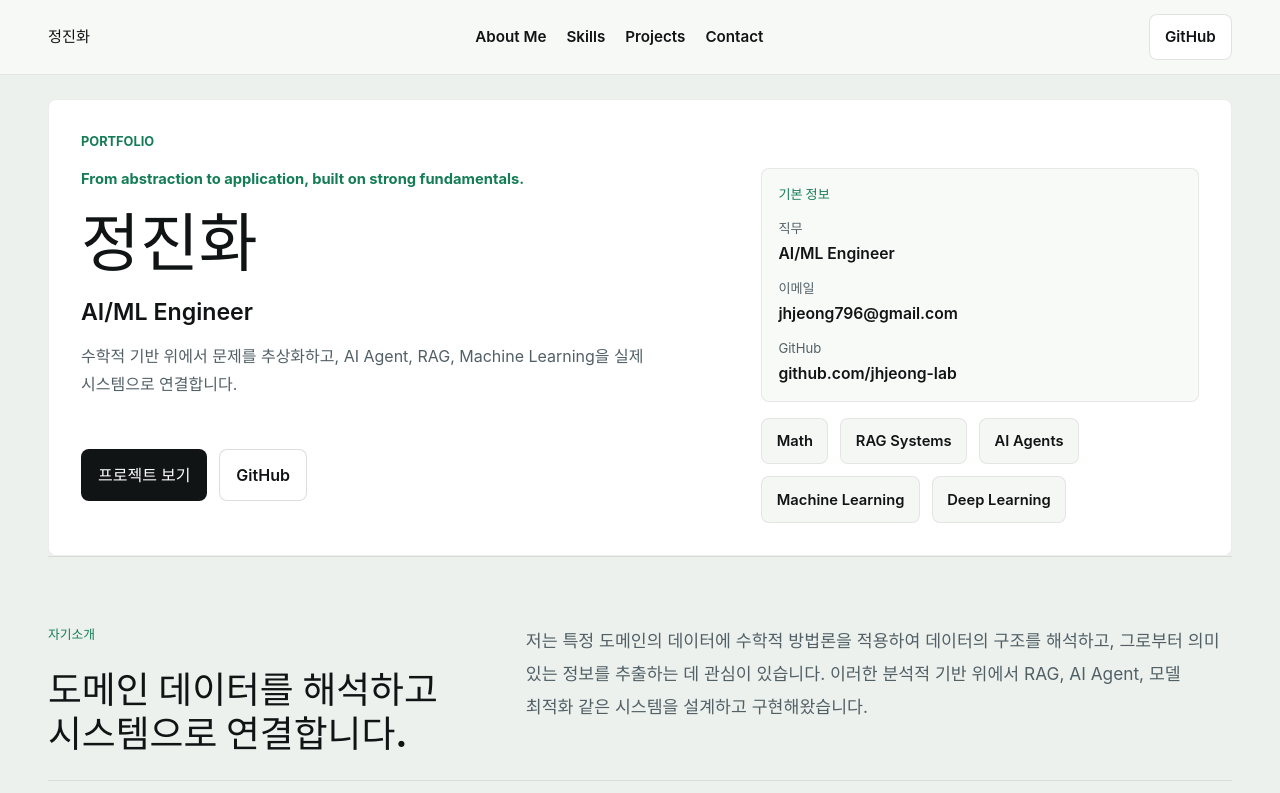
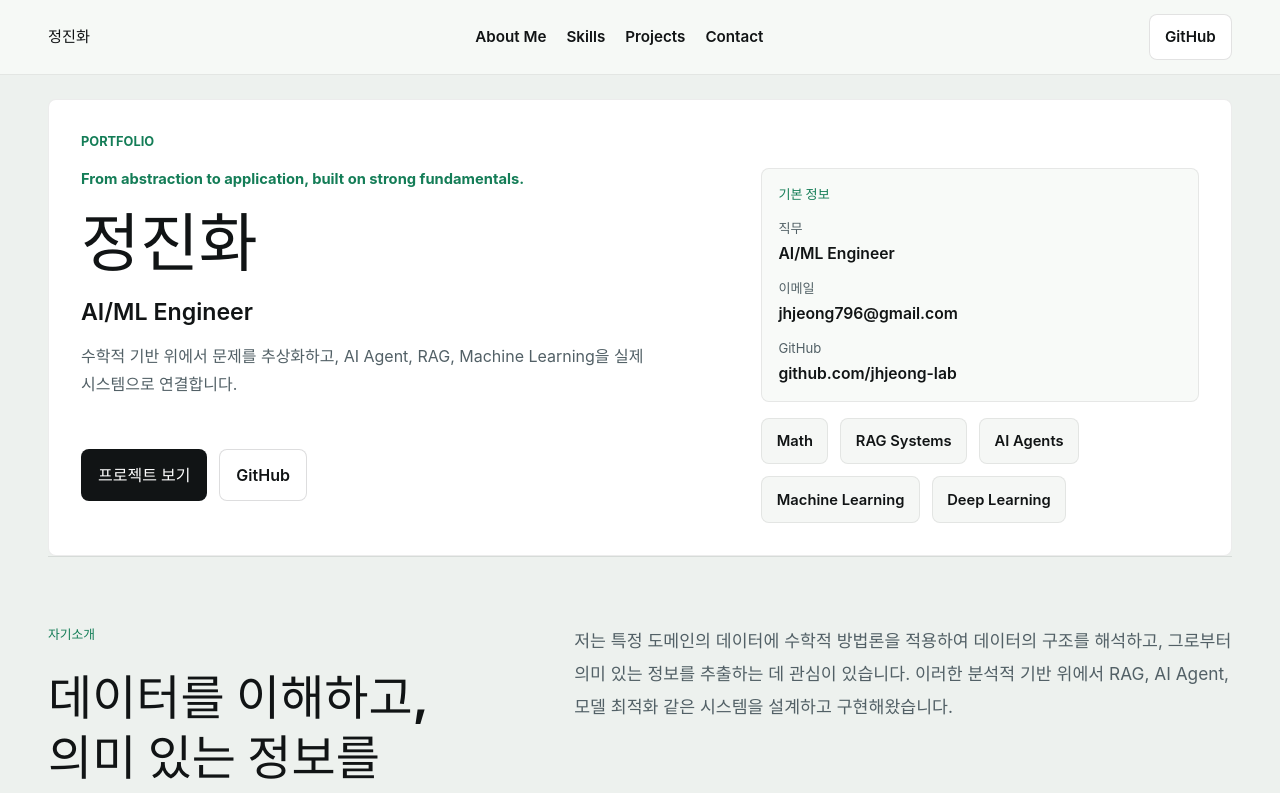
Before and after one commit to jhjeong-lab/jhjeong-lab.github.io, a React (Vite) app: page / in a window 1280 px wide. Shown: the top 793 px of the page. Built offline with nearby package versions, Linux system fonts and the light colour scheme.

Commit message:
Fix Pages deployment

```diff
--- a/src/data/portfolio.js
+++ b/src/data/portfolio.js
@@ -13,7 +13,7 @@ export const portfolioData = {
     badges: ['Math', 'RAG Systems', 'AI Agents', 'Machine Learning', 'Deep Learning'],
   },
   about: {
-    title: '도메인 데이터를 해석하고 시스템으로 연결합니다.',
+    title: '데이터를 이해하고, 의미 있는 정보를 이끌어냅니다.',
     description:
       '저는 특정 도메인의 데이터에 수학적 방법론을 적용하여 데이터의 구조를 해석하고, 그로부터 의미 있는 정보를 추출하는 데 관심이 있습니다. 이러한 분석적 기반 위에서 RAG, AI Agent, 모델 최적화 같은 시스템을 설계하고 구현해왔습니다.',
     highlights: [
--- a/src/styles/app.css
+++ b/src/styles/app.css
@@ -280,7 +280,14 @@
 .about-heading {
   display: grid;
   gap: 0.65rem;
-  max-width: 42rem;
+  max-width: 34rem;
+}
+
+.about-heading h2 {
+  max-width: 12ch;
+  font-size: clamp(2rem, 4vw, 3rem);
+  line-height: 1.25;
+  text-wrap: balance;
 }
 
 .about-description {
@@ -529,7 +536,7 @@
   }
 
   .about-intro {
-    grid-template-columns: minmax(18rem, 0.62fr) minmax(0, 1fr);
+    grid-template-columns: minmax(18rem, 0.85fr) minmax(0, 1.15fr);
     align-items: start;
     gap: 2.5rem;
   }
```
